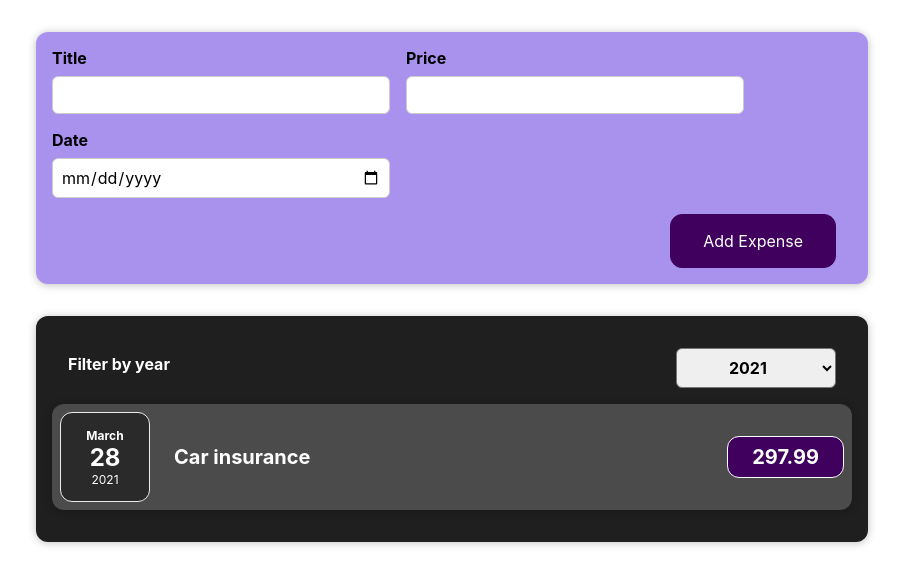
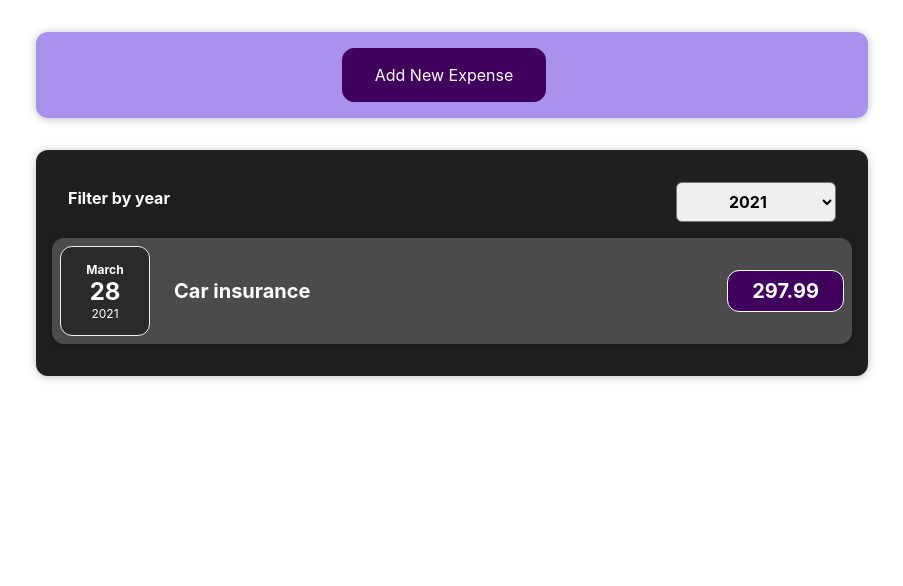
Before and after one commit to kbugaienko/Udemy_Bootcamp2022, a React (Create React App) app in the folder React/react-complete-guide/: page / in a window 1280 px wide. Shown: the top 586 px of the page, without its empty margins (188-1091 px from the left). Built offline with nearby package versions, Linux system fonts and the light colour scheme.

Commit message:
React: Conditional content
* Add cancel button
* Add the ability to open or collapse the window for adding an entry by clicking.

```diff
--- a/React/react-complete-guide/src/components/NewExpense/ExpenseForm.js
+++ b/React/react-complete-guide/src/components/NewExpense/ExpenseForm.js
@@ -102,6 +102,7 @@
         </div>
       </div>
       <div className="new-expense__actions">
+        <button type="button" onClick={props.onCancel}>Cancel</button>
         <button type="submit">Add Expense</button>
       </div>
     </form>
--- a/React/react-complete-guide/src/components/NewExpense/NewExpense.js
+++ b/React/react-complete-guide/src/components/NewExpense/NewExpense.js
@@ -1,21 +1,32 @@
-import React from 'react';
+import React, { useState } from 'react';
 
 import ExpenseForm from './ExpenseForm';
 import './NewExpense.css';
 
 const NewExpense = (props) => {
+  const [isEditting, setIsEditting] = useState(false);
+
   const saveExpenseDataHandler = (enteredExpenseData) => {
     const expenseData = {
       ...enteredExpenseData,
       id: Math.random().toString(),
     };
     props.onAddExpense(expenseData);
+    setIsEditting(false);
   };
 
+  const startEdittingHandler = () => {
+    setIsEditting(true);
+  };
+
+  const stopEdittingHandler = () => {
+    setIsEditting(false);
+  };
 
   return (
     <div className='new-expense'>
-      <ExpenseForm onSaveExpenseData={saveExpenseDataHandler} />
+      {!isEditting && <button onClick={startEdittingHandler}>Add New Expense</button>}
+      {isEditting && <ExpenseForm onSaveExpenseData={saveExpenseDataHandler} onCancel={stopEdittingHandler} />}
     </div>
   );
 }
```
